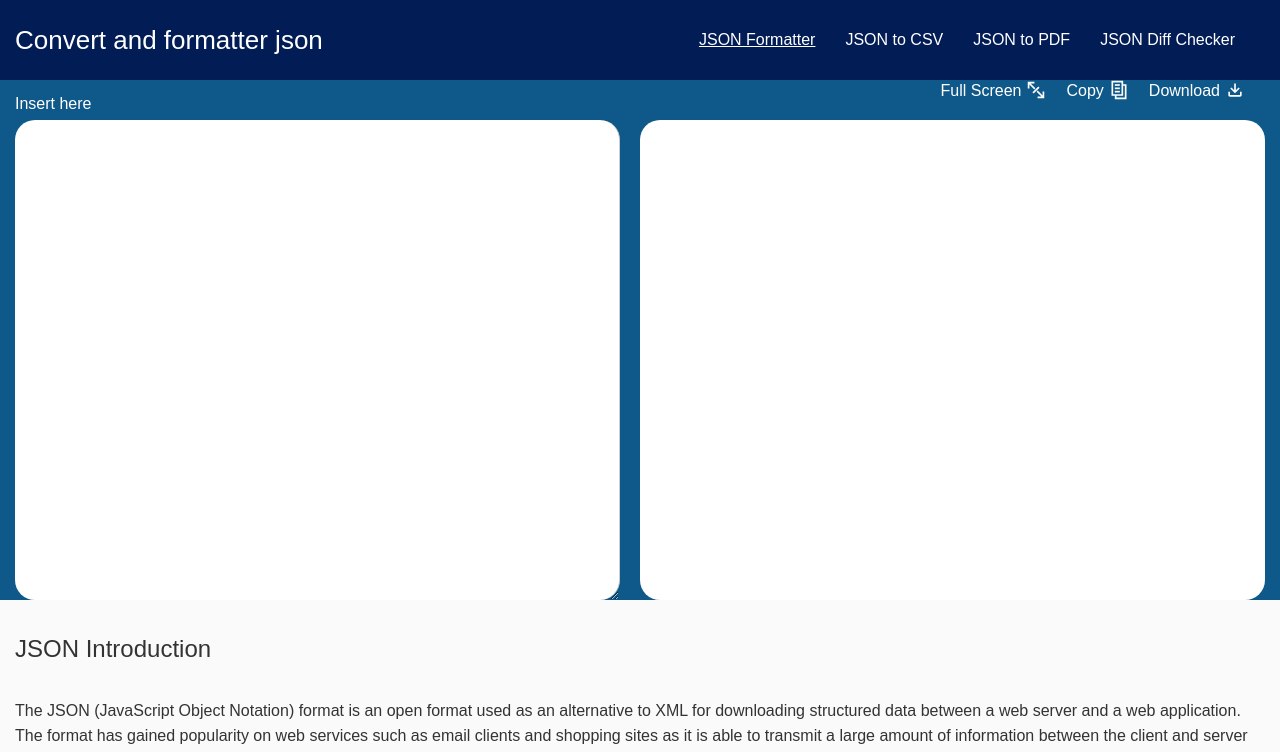
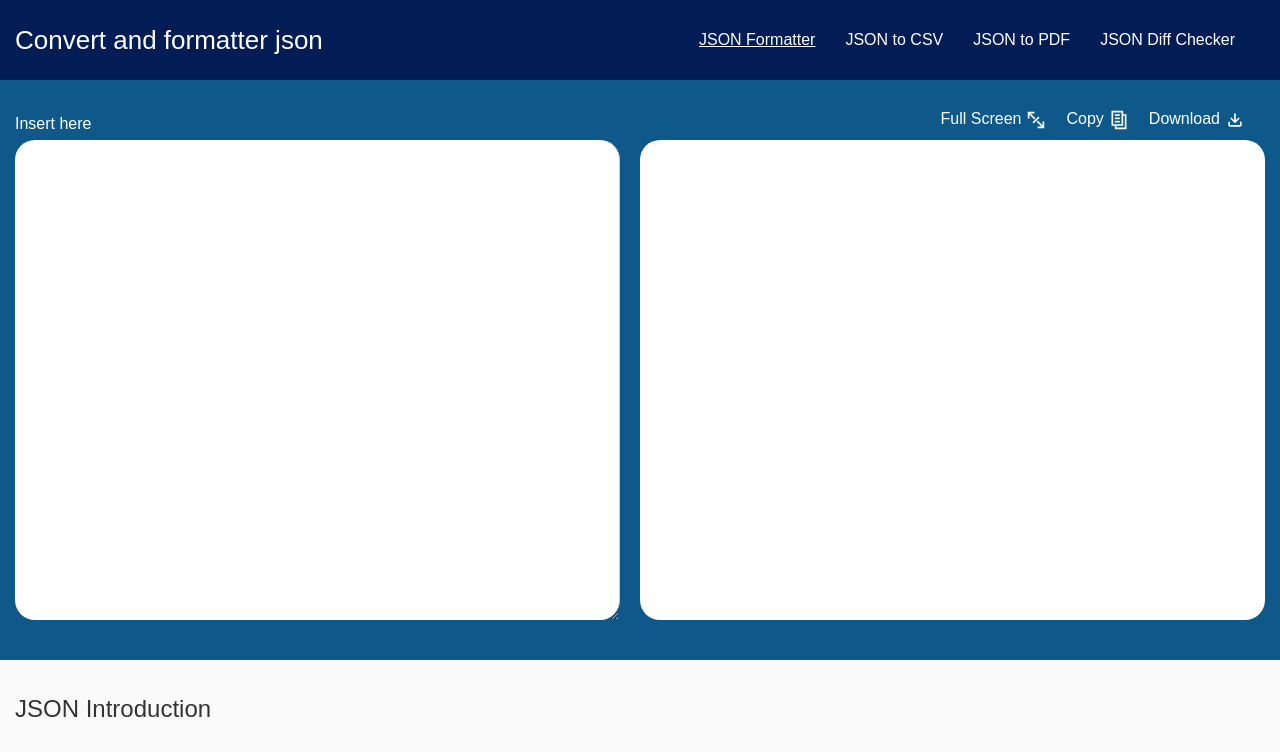
Before and after one commit to gabrielrdantas/json-to-csv, a Next.js app: page / in a window 1280 px wide. Shown: the top 752 px of the page. Built offline with nearby package versions, Linux system fonts and the light colour scheme.

Commit message:
ajustes padding

```diff
--- a/pages/index.tsx
+++ b/pages/index.tsx
@@ -237,6 +237,7 @@ const MenuOptionsContainer = styled.div`
 const ContainerSection = styled.div`
   width: 100%;
   background: #0f598a;
+  padding: 20px 0 40px;
   margin: 0;
 `;
 
--- a/src/components/MenuOptions/index.tsx
+++ b/src/components/MenuOptions/index.tsx
@@ -56,6 +56,8 @@ const MenuItem = styled.li`
   line-height: 26px;
   height: 40px;
   cursor: pointer;
+  display: flex;
+  align-items: center;
 `;
 
 const Span = styled.span`
```
